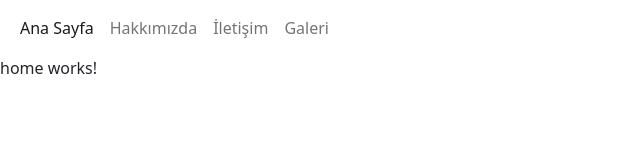
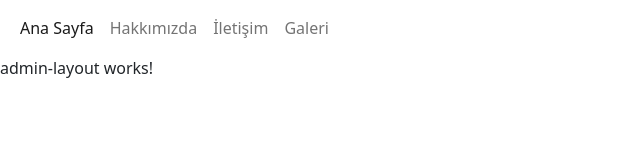
Before and after one commit to atillakalay/TurkcellAngularCourse, an Angular app in the folder angularapp/: page /admin in a window 1280 px wide. Shown: the top 160 px of the page, without its empty margins (0-640 px from the left). Built offline with nearby package versions, Linux system fonts and the light colour scheme.

Commit message:
Sample Project 5th Part (Layout) course has been completed.

```diff
--- /dev/null
+++ b/angularapp/src/app/adminPages/admin-layout/admin-layout.component.html
@@ -0,0 +1 @@
+<p>admin-layout works!</p>
--- a/angularapp/src/app/adminPages/admin.module.ts
+++ b/angularapp/src/app/adminPages/admin.module.ts
@@ -4,11 +4,12 @@ import { CommonModule } from '@angular/common';
 import { MemberComponent } from './member/member.component';
 import { AdminHomeComponent } from './home/home.component';
 import { ReportComponent } from './report/report.component';
+import { AdminLayoutComponent } from './admin-layout/admin-layout.component';
 
 
 
 @NgModule({
-  declarations: [AdminHomeComponent, MemberComponent, ReportComponent],
+  declarations: [AdminHomeComponent, MemberComponent, ReportComponent, AdminLayoutComponent],
   imports: [
     CommonModule
   ], exports: [AdminHomeComponent, MemberComponent,ReportComponent]
--- /dev/null
+++ b/angularapp/src/app/pages/layout/layout.component.html
@@ -0,0 +1 @@
+<p>layout works!</p>
--- a/angularapp/src/app/pages/page.module.ts
+++ b/angularapp/src/app/pages/page.module.ts
@@ -6,11 +6,12 @@ import { GalleryComponent } from './gallery/gallery.component';
 import { HomeComponent } from './home/home.component';
 import { HeaderComponent } from './nav/header/header.component';
 import { RouterModule } from '@angular/router';
+import { LayoutComponent } from './layout/layout.component';
 
 
 
 @NgModule({
-  declarations: [AboutComponent, ContactComponent, GalleryComponent, HomeComponent, HeaderComponent],
+  declarations: [AboutComponent, ContactComponent, GalleryComponent, HomeComponent, HeaderComponent, LayoutComponent],
   imports: [
     CommonModule,
     RouterModule,
```
Also changed, not shown: angularapp/src/app/adminPages/admin-layout/admin-layout.component.ts (added, +10 -0 lines), angularapp/src/app/app-routing.module.ts (+12 -7 lines), angularapp/src/app/pages/layout/layout.component.ts (added, +10 -0 lines), angularapp/src/app/adminPages/admin-layout/admin-layout.component.css (added), angularapp/src/app/pages/layout/layout.component.css (added).
